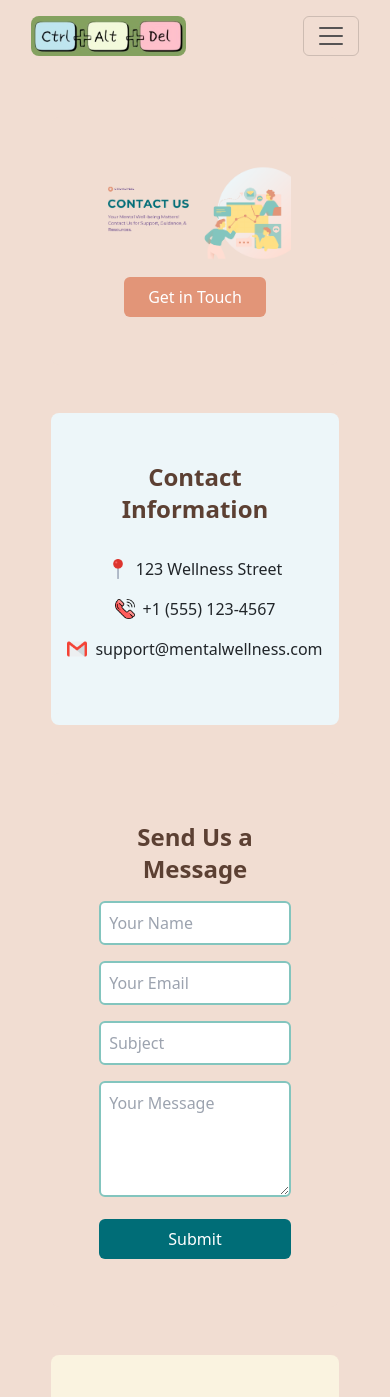
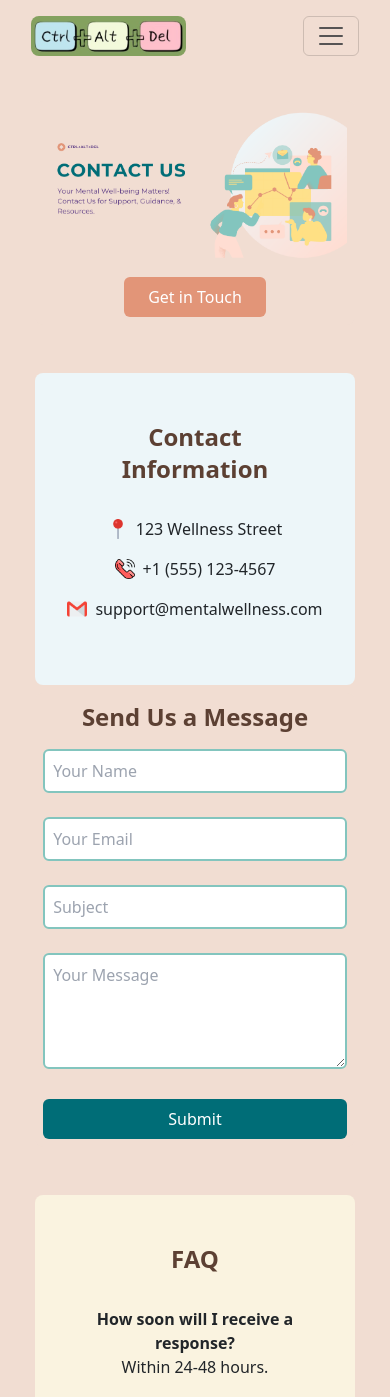
Before and after one commit to Poushmita/Mental_Health_Support_Platform, a React (Vite) app in the folder ctrl-alt-del/: page /contact in a window 390 px wide. Shown: the top 1397 px of the page. Built offline with nearby package versions, Linux system fonts and the light colour scheme.

Commit message:
Updated About Us and Contact Us Page

```diff
--- a/ctrl-alt-del/src/pages/About.jsx
+++ b/ctrl-alt-del/src/pages/About.jsx
@@ -9,8 +9,13 @@ export default function About () {
     // <div className="bg-beige-100 text-gray-900 p-8">
     <div className="bg-[#EDF6F9] text-[#5C4033] p-8">
       <div className="text-center mb-8">
-        <h1 className="text-4xl font-bold">About Us</h1>
-        <p className="text-lg text-teal-700  font-semibold mt-2">Helping You Prioritize Mental Well-being</p>
+      <img
+          src="src/assets/about_banner.png"
+          alt="Contact Us Banner"
+          className="w-full h-auto max-w-[1600px] max-h-[400px] object-cover rounded-lg"
+        />
+        {/*<h1 className="text-4xl font-bold">About Us</h1>
+        <p className="text-lg text-teal-700  font-semibold mt-2">Helping You Prioritize Mental Well-being</p>*/}
         <button className="mt-4 px-6 py-2 bg-rose-400 text-white rounded-full shadow-lg hover:bg-rose-500">
           Meet Our Team
         </button>
--- a/ctrl-alt-del/src/pages/Contact.jsx
+++ b/ctrl-alt-del/src/pages/Contact.jsx
@@ -3,9 +3,9 @@ import React from "react";
 
 const Contact = () => {
   return (
-    <div className="container mx-auto p-5">
+    <div className="w-full mx-auto p-8">
       {/* Header Section */}
-      <div className="bg-[#F1DDD2] p-5 text-center rounded-lg">
+      <div className="bg-[#F1DDD2] p-2 text-center rounded-lg">
         <img
           src="src/assets/banner_new.png"
           alt="Contact Us Banner"
@@ -33,31 +33,31 @@ const Contact = () => {
       </div>
 
       {/* Contact Form */}
-      <div className="bg-[#F1DDD2] p-5 mt-5  rounded-lg flex flex-col md:flex-row items-center gap-5">
+      <div className="bg-[#F1DDD2] p-2 mt-2  rounded-lg flex flex-col md:flex-row items-center gap-5">
         <form className="w-full">
           <h2 className="text-2xl font-bold text-[#5C4033] text-center mb-3">Send Us a Message</h2>
           <input
             type="text"
             placeholder="Your Name"
-            className="w-full p-2 border-2 border-[#83C5BE] rounded-md mb-3"
+            className="w-full p-2 border-2 border-[#83C5BE] rounded-md mb-4"
             required
           />
           <input
             type="email"
             placeholder="Your Email"
-            className="w-full p-2 border-2 border-[#83C5BE] rounded-md mb-3"
+            className="w-full p-2 border-2 border-[#83C5BE] rounded-md mb-4"
             required
           />
           <input
             type="text"
             placeholder="Subject"
-            className="w-full p-2 border-2 border-[#83C5BE] rounded-md mb-3"
+            className="w-full p-2 border-2 border-[#83C5BE] rounded-md mb-4"
             required
           />
           <textarea
             rows="4"
             placeholder="Your Message"
-            className="w-full p-2 border-2 border-[#83C5BE] rounded-md mb-3"
+            className="w-full p-2 border-2 border-[#83C5BE] rounded-md mb-4"
             required
           ></textarea>
           <button type="submit" className="bg-[#006D77] text-white px-4 py-2 rounded-md w-full">
```
Also changed, not shown: ctrl-alt-del/src/assets/about_banner.png (added).
